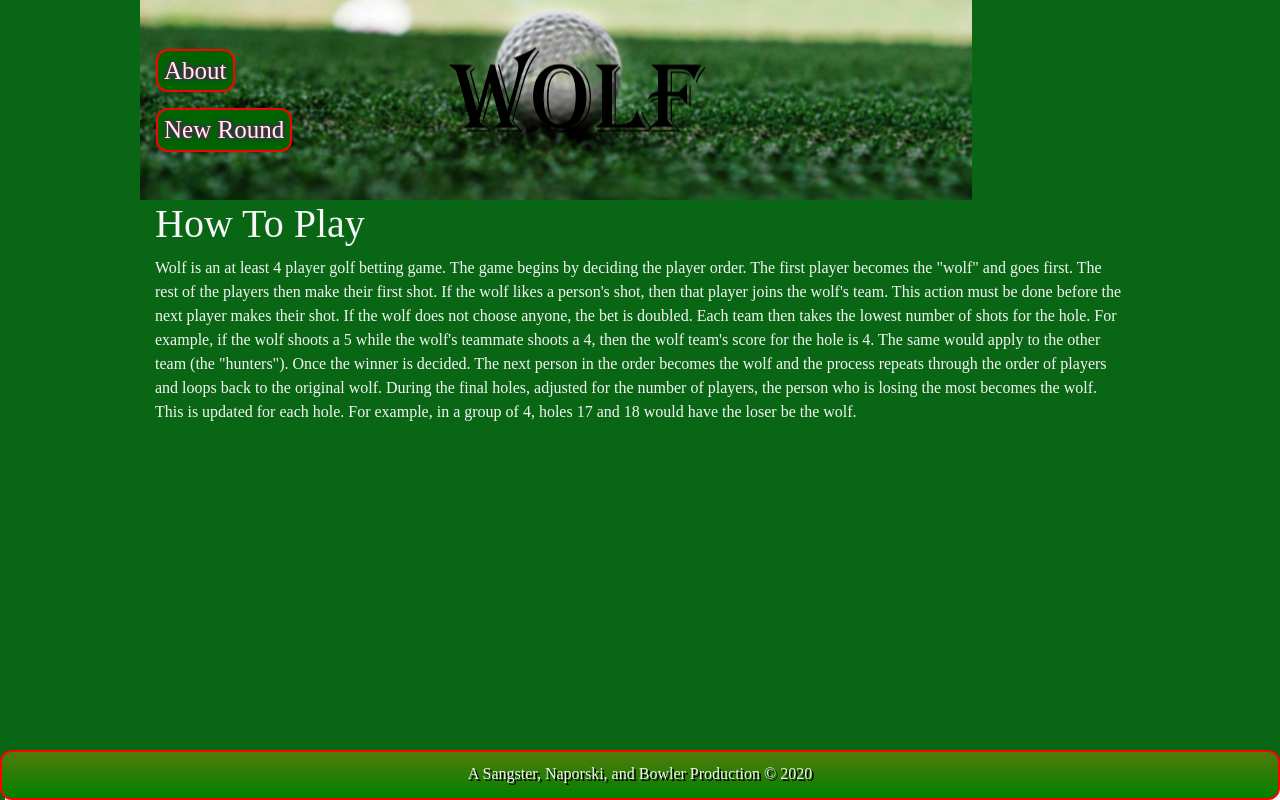
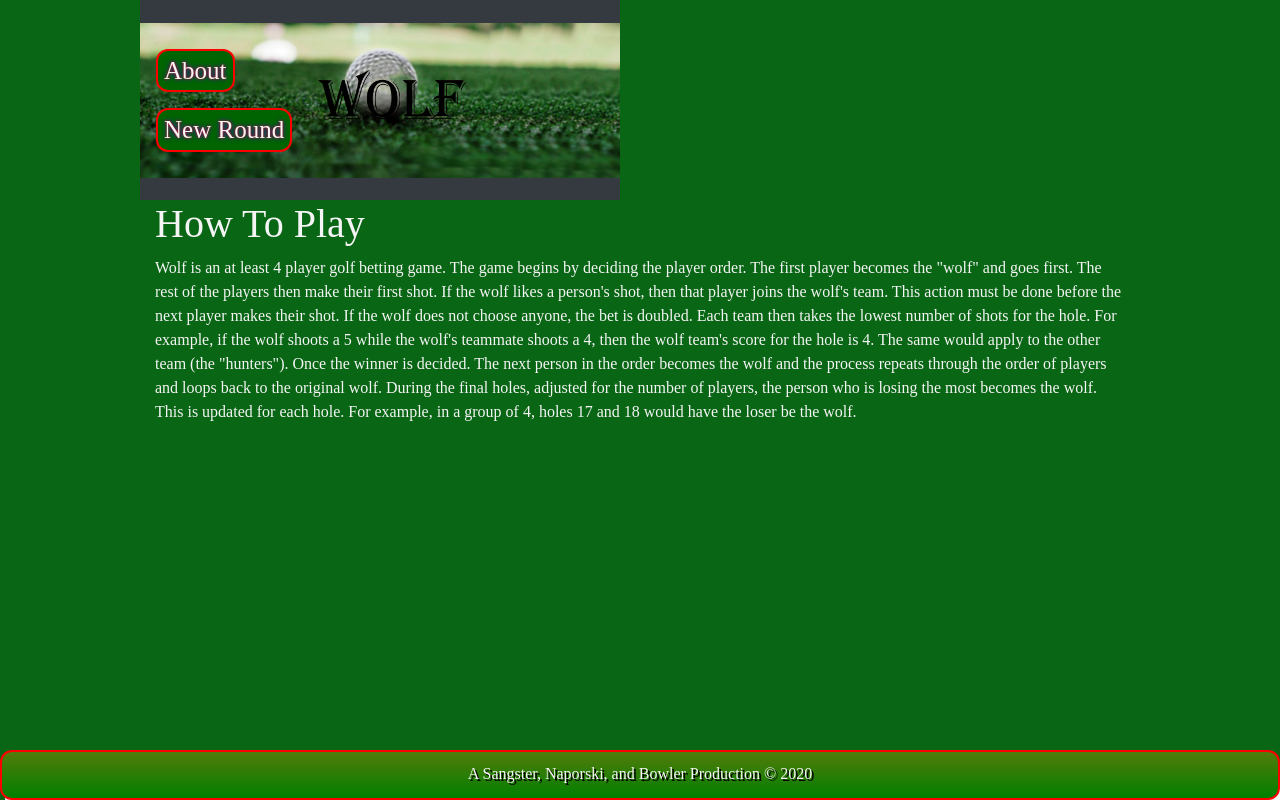
Before and after one commit to mbowler03/Wolf, a React (Create React App) app in the folder client/: page / in a window 1280 px wide. Built offline with nearby package versions, Linux system fonts and the light colour scheme; a web font is replaced by a local one.

Commit message:
fixed issue in nav bar where buttons overlap logo on some devices

```diff
--- a/client/src/components/Nav/style.css
+++ b/client/src/components/Nav/style.css
@@ -73,6 +73,20 @@ h1{
 
 }
 
+nav{
+  background-image: url("bg.jpg");
+  background-position: center;
+  max-width: 480px;
+  background-size: contain;
+  height: 200px;
+  width: 100%;
+  background-color: darkgreen;
+  position: fixed;
+
+
+}
+
+
 /* Portrait */
 @media only screen
   and (min-device-width: 320px)
@@ -97,6 +111,20 @@ h1{
   and (min-device-width: 320px)
   and (max-device-width: 568px)
   and (-webkit-min-device-pixel-ratio: 2) {
+
+
+}
+
+nav{
+  background-image: url("bg.jpg");
+  background-position: center;
+  max-width: 480px;
+  background-size: contain;
+  height: 200px;
+  width: 100%;
+  background-color: darkgreen;
+  position: fixed;
+
 
 }
 
@@ -124,6 +152,18 @@ h1{
   and (min-device-width: 375px)
   and (max-device-width: 667px)
   and (-webkit-min-device-pixel-ratio: 2) {
+
+}
+nav{
+  background-image: url("bg.jpg");
+  background-position: center;
+  max-width: 480px;
+  background-size: contain;
+  height: 200px;
+  width: 100%;
+  background-color: darkgreen;
+  position: fixed;
+
 
 }
 
@@ -155,6 +195,19 @@ h1{
 
 }
 
+nav{
+  background-image: url("bg.jpg");
+  background-position: center;
+  max-width: 480px;
+  background-size: contain;
+  height: 200px;
+  width: 100%;
+  background-color: darkgreen;
+  position: fixed;
+
+
+}
+
 /* Portrait */
 @media only screen
   and (min-device-width: 414px)
@@ -180,6 +233,19 @@ h1{
   and (min-device-width: 375px)
   and (max-device-width: 812px)
   and (-webkit-min-device-pixel-ratio: 3) {
+
+}
+
+nav{
+  background-image: url("bg.jpg");
+  background-position: center;
+  max-width: 480px;
+  background-size: contain;
+  height: 200px;
+  width: 100%;
+  background-color: darkgreen;
+  position: fixed;
+
 
 }
 
@@ -211,6 +277,19 @@ h1{
 
 }
 
+nav{
+  background-image: url("bg.jpg");
+  background-position: center;
+  max-width: 480px;
+  background-size: contain;
+  height: 200px;
+  width: 100%;
+  background-color: darkgreen;
+  position: fixed;
+
+
+}
+
 /* Portrait */
 @media screen
   and (device-width: 320px)
@@ -236,6 +315,19 @@ h1{
   and (device-width: 320px)
   and (device-height: 640px)
   and (-webkit-device-pixel-ratio: 3) {
+
+}
+
+nav{
+  background-image: url("bg.jpg");
+  background-position: center;
+  max-width: 480px;
+  background-size: contain;
+  height: 200px;
+  width: 100%;
+  background-color: darkgreen;
+  position: fixed;
+
 
 }
 
@@ -267,6 +359,19 @@ h1{
 
 }
 
+nav{
+  background-image: url("bg.jpg");
+  background-position: center;
+  max-width: 480px;
+  background-size: contain;
+  height: 200px;
+  width: 100%;
+  background-color: darkgreen;
+  position: fixed;
+
+
+}
+
 /* Portrait */
 @media screen
   and (device-width: 360px)
@@ -292,6 +397,19 @@ h1{
   and (device-width: 360px)
   and (device-height: 640px)
   and (-webkit-device-pixel-ratio: 3) {
+
+}
+
+nav{
+  background-image: url("bg.jpg");
+  background-position: center;
+  max-width: 480px;
+  background-size: contain;
+  height: 200px;
+  width: 100%;
+  background-color: darkgreen;
+  position: fixed;
+
 
 }
 
@@ -323,6 +441,19 @@ h1{
 
 }
 
+nav{
+  background-image: url("bg.jpg");
+  background-position: center;
+  max-width: 480px;
+  background-size: contain;
+  height: 200px;
+  width: 100%;
+  background-color: darkgreen;
+  position: fixed;
+
+
+}
+
 /* Portrait */
 @media screen
   and (device-width: 360px)
@@ -348,6 +479,19 @@ h1{
   and (device-width: 360px)
   and (device-height: 640px)
   and (-webkit-device-pixel-ratio: 3) {
+
+}
+
+nav{
+  background-image: url("bg.jpg");
+  background-position: center;
+  max-width: 480px;
+  background-size: contain;
+  height: 200px;
+  width: 100%;
+  background-color: darkgreen;
+  position: fixed;
+
 
 }
 
@@ -377,6 +521,19 @@ h1{
 
 }
 
+nav{
+  background-image: url("bg.jpg");
+  background-position: center;
+  max-width: 480px;
+  background-size: contain;
+  height: 200px;
+  width: 100%;
+  background-color: darkgreen;
+  position: fixed;
+
+
+}
+
 /* Portrait */
 @media screen
   and (device-width: 480px)
@@ -400,6 +557,19 @@ h1{
   and (min-device-width: 768px)
   and (max-device-width: 1024px)
   and (-webkit-min-device-pixel-ratio: 1) {
+
+}
+
+nav{
+  background-image: url("bg.jpg");
+  background-position: center;
+  max-width: 480px;
+  background-size: contain;
+  height: 200px;
+  width: 100%;
+  background-color: darkgreen;
+  position: fixed;
+
 
 }
 
@@ -431,6 +601,19 @@ h1{
 
 }
 
+nav{
+  background-image: url("bg.jpg");
+  background-position: center;
+  max-width: 480px;
+  background-size: contain;
+  height: 200px;
+  width: 100%;
+  background-color: darkgreen;
+  position: fixed;
+
+
+}
+
 /* Portrait */
 @media only screen
   and (min-device-width: 768px)
@@ -456,6 +639,19 @@ h1{
   and (min-device-width: 834px)
   and (max-device-width: 1112px)
   and (-webkit-min-device-pixel-ratio: 2) {
+
+}
+
+nav{
+  background-image: url("bg.jpg");
+  background-position: center;
+  max-width: 480px;
+  background-size: contain;
+  height: 200px;
+  width: 100%;
+  background-color: darkgreen;
+  position: fixed;
+
 
 }
 
@@ -491,6 +687,19 @@ h1{
 
 }
 
+nav{
+  background-image: url("bg.jpg");
+  background-position: center;
+  max-width: 480px;
+  background-size: contain;
+  height: 200px;
+  width: 100%;
+  background-color: darkgreen;
+  position: fixed;
+
+
+}
+
 /* Portrait */
 /* Declare the same value for min- and max-width to avoid colliding with desktops */
 /* Source: https://medium.com/connect-the-dots/css-media-queries-for-ipad-pro-8cad10e17106*/
@@ -522,6 +731,19 @@ h1{
 
 }
 
+nav{
+  background-image: url("bg.jpg");
+  background-position: center;
+  max-width: 480px;
+  background-size: contain;
+  height: 200px;
+  width: 100%;
+  background-color: darkgreen;
+  position: fixed;
+
+
+}
+
 /* Portrait */
 @media
   (max-device-width: 800px)
@@ -543,6 +765,19 @@ h1{
   (min-device-width: 800px)
   and (max-device-width: 1280px)
   and (-webkit-min-device-pixel-ratio: 2) {
+
+}
+
+nav{
+  background-image: url("bg.jpg");
+  background-position: center;
+  max-width: 480px;
+  background-size: contain;
+  height: 200px;
+  width: 100%;
+  background-color: darkgreen;
+  position: fixed;
+
 
 }
 
@@ -569,6 +804,19 @@ h1{
   and (device-height: 906px)
   and (-webkit-min-device-pixel-ratio: 1.331)
   and (-webkit-max-device-pixel-ratio: 1.332) {
+
+}
+
+nav{
+  background-image: url("bg.jpg");
+  background-position: center;
+  max-width: 480px;
+  background-size: contain;
+  height: 200px;
+  width: 100%;
+  background-color: darkgreen;
+  position: fixed;
+
 
 }
 
@@ -603,6 +851,19 @@ h1{
 
 }
 
+nav{
+  background-image: url("bg.jpg");
+  background-position: center;
+  max-width: 480px;
+  background-size: contain;
+  height: 200px;
+  width: 100%;
+  background-color: darkgreen;
+  position: fixed;
+
+
+}
+
 /* Portrait */
 @media screen
   and (device-width: 1536px)
@@ -632,6 +893,19 @@ h1{
 
 }
 
+nav{
+  background-image: url("bg.jpg");
+  background-position: center;
+  max-width: 480px;
+  background-size: contain;
+  height: 200px;
+  width: 100%;
+  background-color: darkgreen;
+  position: fixed;
+
+
+}
+
 /* Portrait */
 @media only screen
   and (min-device-width: 800px)
@@ -656,6 +930,19 @@ h1{
   and (min-device-width: 1200px)
   and (max-device-width: 1600px)
   and (-webkit-min-device-pixel-ratio: 1.5) {
+
+}
+
+nav{
+  background-image: url("bg.jpg");
+  background-position: center;
+  max-width: 480px;
+  background-size: contain;
+  height: 200px;
+  width: 100%;
+  background-color: darkgreen;
+  position: fixed;
+
 
 }
 
```
